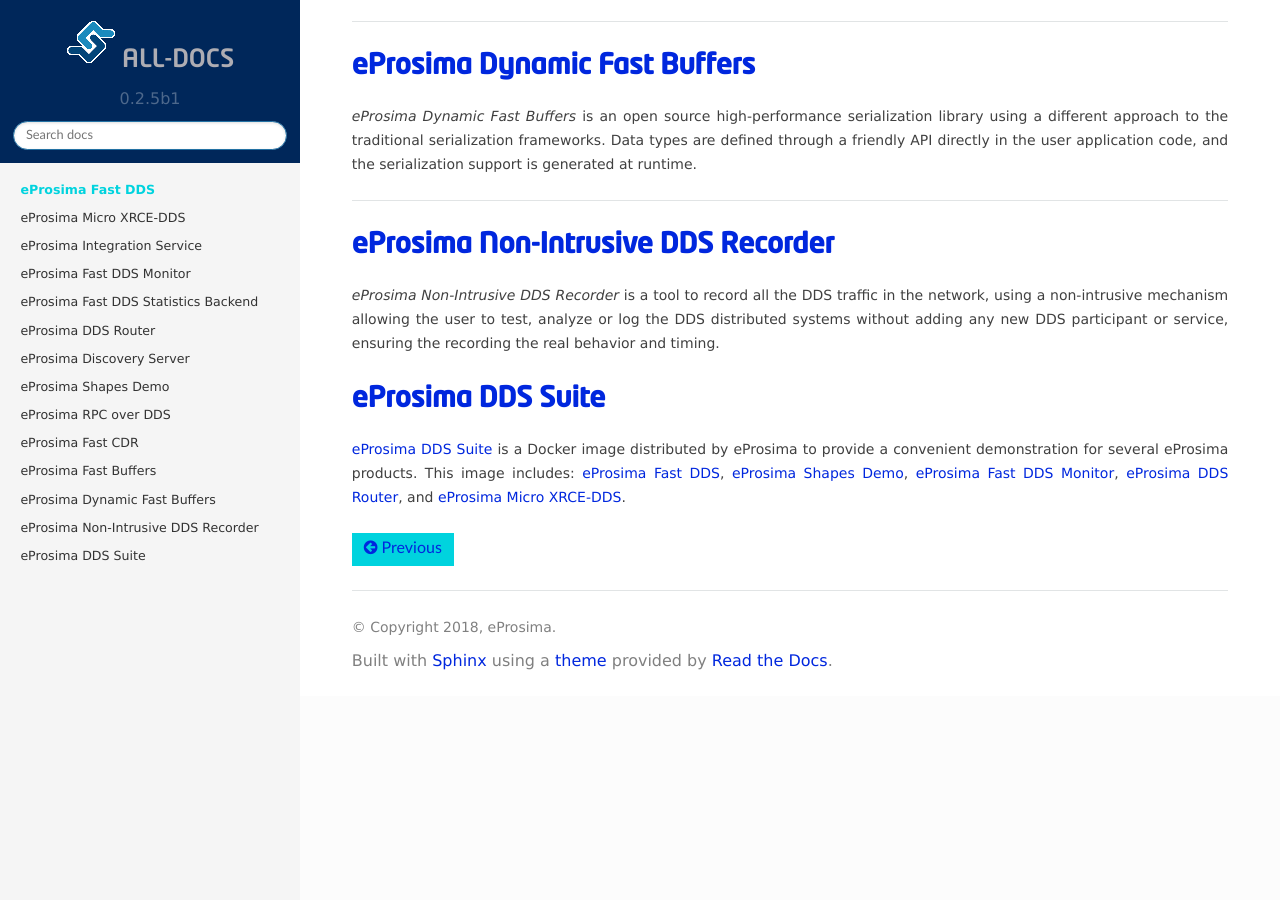
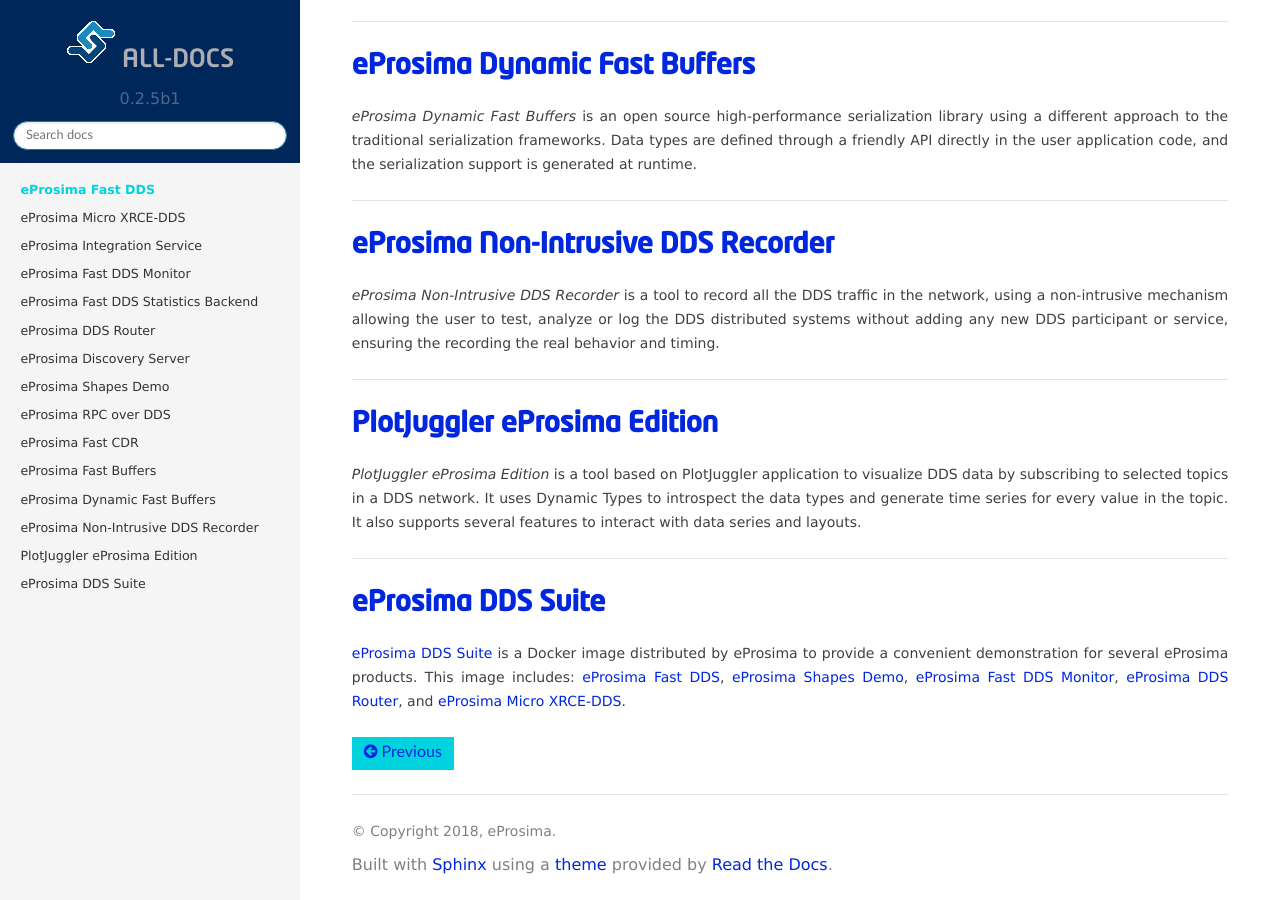
Before and after one commit to eProsima/all-docs, a Sphinx documentation site: the page built from source/docindex.rst, in a window 1280 px wide and 900 px high, scrolled down 2433 px. Built offline with Sphinx 7.4.7 and the Read the Docs theme 2.0.0, drawn with Linux system fonts in a browser that asks for light colours; the version number is read from the project's files by our own code; before the commit the page ends 3129 px from its top, so only the background shows below that.

Commit message:
Refs #15101: Add PlotJuggler to suite documentation
Signed-off-by: jparisu <javierparis@eprosima.com>

```diff
--- a/source/docindex.rst
+++ b/source/docindex.rst
@@ -141,6 +141,18 @@
 mechanism allowing the user to test, analyze or log the DDS distributed systems without adding any new DDS participant
 or service, ensuring the recording the real behavior and timing.
 
+------------------------------------------------------------------------------------------------------------------------
+
+`PlotJuggler eProsima Edition`_
+----------------------------------------
+
+*PlotJuggler eProsima Edition* is a tool based on PlotJuggler application to visualize DDS data by subscribing
+to selected topics in a DDS network.
+It uses Dynamic Types to introspect the data types and generate time series for every value in the topic.
+It also supports several features to interact with data series and layouts.
+
+------------------------------------------------------------------------------------------------------------------------
+
 `eProsima DDS Suite`_
 ---------------------
 
@@ -164,3 +176,4 @@
 .. _eProsima Fast DDS Monitor: https://fast-dds-monitor.readthedocs.io/en/latest/
 .. _eProsima DDS Suite: dds-suite/intro.html
 .. _eProsima DDS Router: https://eprosima-dds-router.readthedocs.io/en/latest/
+.. _PlotJuggler eProsima Edition: https://plotjuggler-fastdds-plugins.readthedocs.io/en/latest/
```
Also changed, not shown: source/dds-suite/dds_suite.rst (+14 -1 lines).
